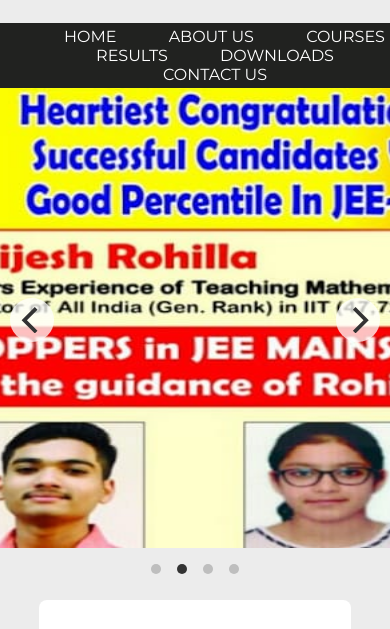
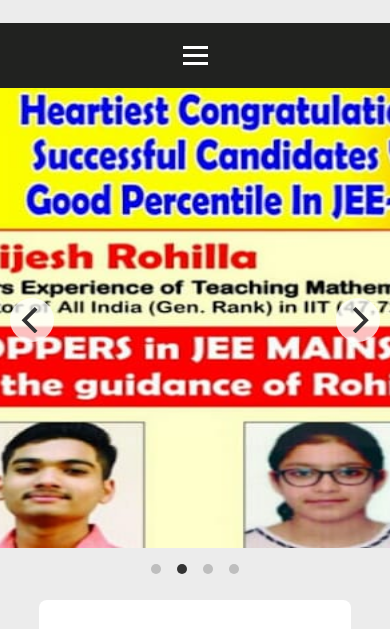
Before and after one commit to hardikarora2311/mathematika-classes, a plain HTML site: page index.html in a window 390 px wide. Shown: the part 149-778 px from the top of the page. Drawn offline with nearby package versions, Linux system fonts and the light colour scheme; a web font is replaced by a local one.

Commit message:
responsive menu

```diff
--- a/app.js
+++ b/app.js
@@ -1,13 +1,19 @@
-// var slideIndex = 0;
-// carousel();
+const hamburger = document.querySelector(".hamburger");
+const navMenu = document.querySelector(".nav-menu");
 
-// function carousel() {
-//     var x = document.getElementsByClassName("mySlides");
-//       for (var i = 0; i < x.length; i++) {
-//       x[i].style.display = "none";
-//       }
-//     slideIndex++;
-//     if (slideIndex > x.length) {slideIndex = 1}
-//     x[slideIndex-1].style.display = "block";
-//     setTimeout(carousel, 4000); // Change image every 2 seconds
-// }
+hamburger.addEventListener("click", mobileMenu);
+
+function mobileMenu() {
+    hamburger.classList.toggle("active");
+    navMenu.classList.toggle("active");
+}
+
+
+const navLink = document.querySelectorAll(".link");
+
+navLink.forEach(n => n.addEventListener("click", closeMenu));
+
+function closeMenu() {
+    hamburger.classList.remove("active");
+    navMenu.classList.remove("active");
+}
--- a/css/styles.css
+++ b/css/styles.css
@@ -114,6 +114,73 @@
     text-decoration: none;
     color: white;
 }
+
+/* hamburger */
+
+.hamburger{
+    display: none;
+}
+
+.bar{
+    display: block;
+    width: 25px;
+    height: 3px;
+    margin: 5px auto;
+    -webkit-transition: all 0.3s ease-in-out;
+    transition: all 0.3s ease-in-out;
+    background-color: white;
+}
+.nav-menu{
+    display: flex;
+    justify-content: space-between;
+    align-items: center;
+}
+@media only screen and (max-width: 768px) {
+    .nav-bar{
+        position: relative;
+    }
+    .nav-menu {
+        position: absolute;
+        left: -120%;
+        top: 3rem;
+        flex-direction: column;
+        background-color: var(--nav-bg);
+        width: 100%;
+        border-radius: 10px;
+        text-align: center;
+        transition: 0.3s;
+        align-items: center;
+        z-index: 1;
+        padding: 0;
+        box-shadow:
+            0 10px 27px rgba(0, 0, 0, 0.05);
+    }
+    .nav-menu.active {
+        left: 0;
+    }
+    .nav-items {
+        margin: 2.5rem 0;
+    }
+
+    .hamburger {
+        display: block;
+        cursor: pointer;
+    }
+    .hamburger.active .bar:nth-child(2) {
+        opacity: 0;
+    }
+
+    .hamburger.active .bar:nth-child(1) {
+        transform: translateY(8px) rotate(45deg);
+    }
+
+    .hamburger.active .bar:nth-child(3) {
+        transform: translateY(-8px) rotate(-45deg);
+    }
+}
+
+
+
  /* slider */
 
 
--- a/index.html
+++ b/index.html
@@ -39,26 +39,31 @@
             </div>
         </section>
         <section class="nav-bar">
-            <ul class="non-bullet">
-                <li class="list-inline">
+            <ul class="non-bullet nav-menu">
+                <li class="list-inline nav-items">
                     <a href="index.html" class="link">HOME</a>
                 </li>
-                <li class="list-inline">
+                <li class="list-inline nav-items">
                     <a href="about.html" class="link">ABOUT US</a>
                 </li>
-                <li class="list-inline">
+                <li class="list-inline nav-items">
                     <a href="courses.html" class="link">COURSES</a>
                 </li>
-                <li class="list-inline">
+                <li class="list-inline nav-items">
                     <a href="results.html" class="link">RESULTS</a>
                 </li>
-                <li class="list-inline">
+                <li class="list-inline nav-items">
                     <a href="/" class="link">DOWNLOADS</a>
                 </li>
-                <li class="list-inline">
+                <li class="list-inline nav-items">
                     <a href="contact.html" class="link">CONTACT US</a>
                 </li>
             </ul>
+            <div class="hamburger">
+                <span class="bar"></span>
+                <span class="bar"></span>
+                <span class="bar"></span>
+            </div>
         </section>
 
     </nav>
@@ -163,6 +168,7 @@
         <div class="copyright">2021 | &copy; Mathematika Classes</div>
 
     </footer>
+    <script src="/app.js" type="text/javascript"></script>
     <script src="https://kit.fontawesome.com/1b9bb33471.js" crossorigin="anonymous"></script>
     <script src="https://unpkg.com/flickity@2/dist/flickity.pkgd.min.js"></script>
 </body>
```
Also changed, not shown: about.html (+13 -8 lines), contact.html (+13 -8 lines), courses.html (+12 -7 lines), results.html (+13 -8 lines).
